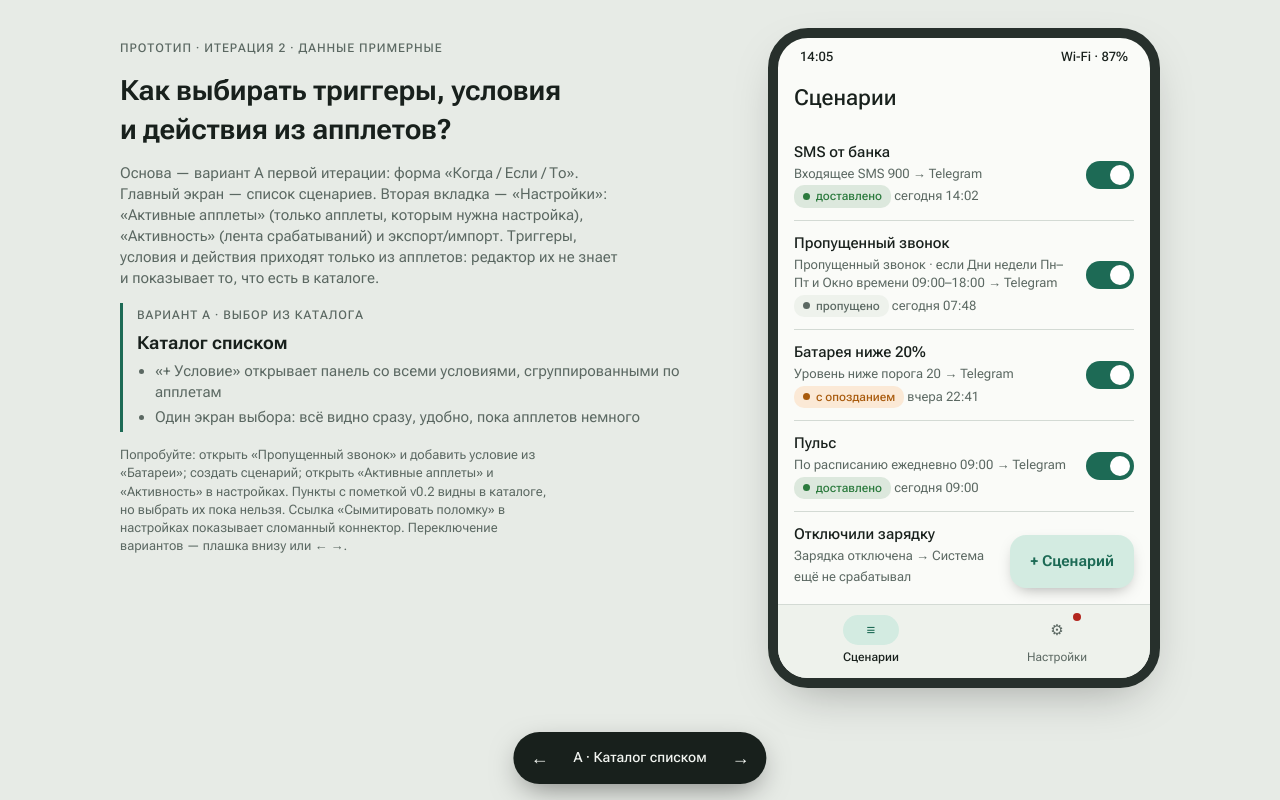
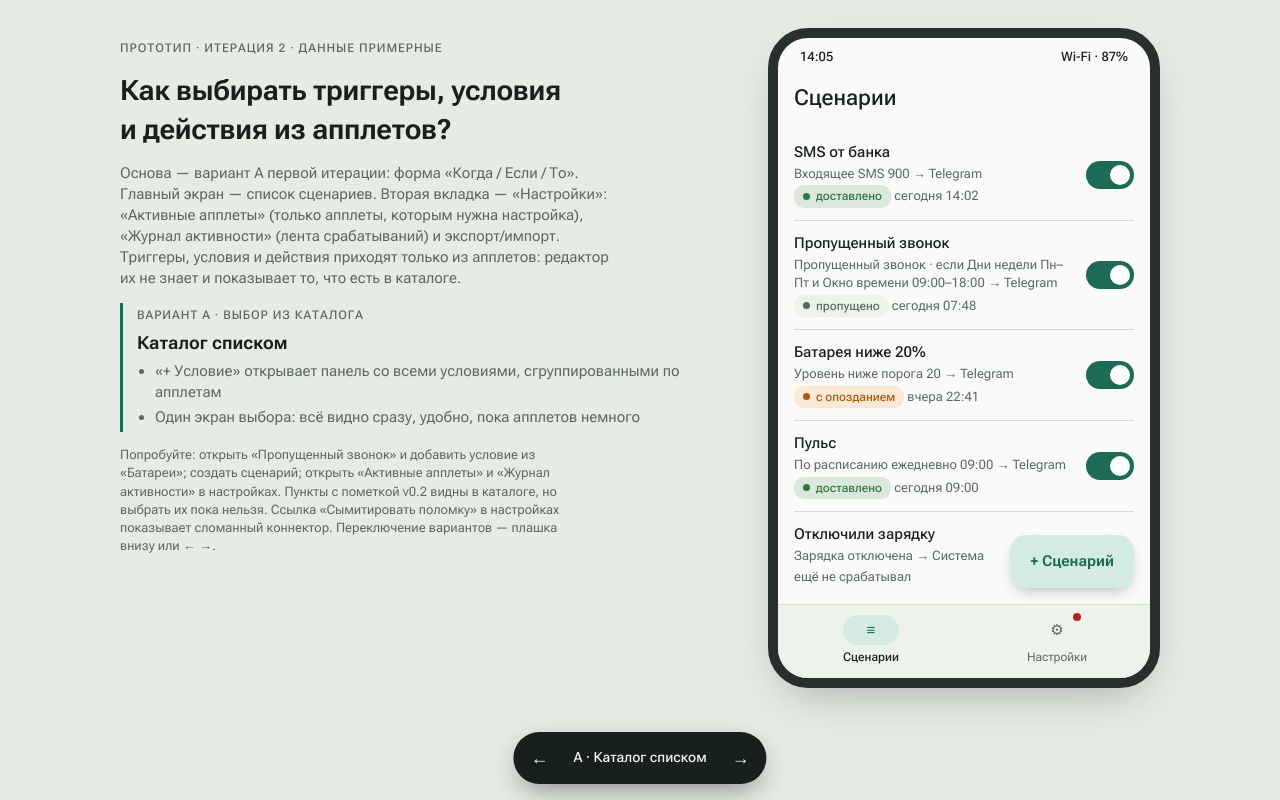
Before and after one commit to SBKubric/robby, a plain HTML site: page prototype/ui/index.html in a window 1280 px wide. Drawn offline with Linux system fonts and the light colour scheme.

Commit message:
Prototype: rename activity screen to activity journal (throwaway)
Co-Authored-By: Claude Opus 5.5 <noreply@anthropic.com>
Claude-Session: https://claude.ai/code/session_01PYGV4ApdiDYoe8WWqSJPyd

```diff
--- a/prototype/ui/index.html
+++ b/prototype/ui/index.html
@@ -175,9 +175,9 @@ button{cursor:pointer}
   <section class="intro">
     <div class="eyebrow">Прототип · итерация 2 · данные примерные</div>
     <h1>Как выбирать триггеры, условия и действия из апплетов?</h1>
-    <p>Основа — вариант A первой итерации: форма «Когда / Если / То». Главный экран — список сценариев. Вторая вкладка — «Настройки»: «Активные апплеты» (только апплеты, которым нужна настройка), «Активность» (лента срабатываний) и экспорт/импорт. Триггеры, условия и действия приходят только из апплетов: редактор их не знает и показывает то, что есть в каталоге.</p>
+    <p>Основа — вариант A первой итерации: форма «Когда / Если / То». Главный экран — список сценариев. Вторая вкладка — «Настройки»: «Активные апплеты» (только апплеты, которым нужна настройка), «Журнал активности» (лента срабатываний) и экспорт/импорт. Триггеры, условия и действия приходят только из апплетов: редактор их не знает и показывает то, что есть в каталоге.</p>
     <div class="vcard" id="vdesc"></div>
-    <p class="note">Попробуйте: открыть «Пропущенный звонок» и добавить условие из «Батареи»; создать сценарий; открыть «Активные апплеты» и «Активность» в настройках. Пункты с пометкой v0.2 видны в каталоге, но выбрать их пока нельзя. Ссылка «Сымитировать поломку» в настройках показывает сломанный коннектор. Переключение вариантов — плашка внизу или ← →.</p>
+    <p class="note">Попробуйте: открыть «Пропущенный звонок» и добавить условие из «Батареи»; создать сценарий; открыть «Активные апплеты» и «Журнал активности» в настройках. Пункты с пометкой v0.2 видны в каталоге, но выбрать их пока нельзя. Ссылка «Сымитировать поломку» в настройках показывает сломанный коннектор. Переключение вариантов — плашка внизу или ← →.</p>
   </section>
   <div class="phone" id="phone" aria-label="Экран телефона-сервера"></div>
 </div>
@@ -337,7 +337,7 @@ function settings(){
   const e=S.journal[0];
   return `<div class="content">
    ${navCard('applets','Активные апплеты',`Telegram ${S.conn.state==='ok'?'работает':'сломан'} · внешний модуль в v0.2`)}
-   ${navCard('activity','Активность',`последнее: ${e.t} · ${h(e.sc)}`)}
+   ${navCard('activity','Журнал активности',`последнее: ${e.t} · ${h(e.sc)}`)}
    <div class="sect">Настройки</div>
    <div class="list">
     <button class="item" data-act="noop"><span class="txt"><span class="t">Экспорт настроек</span><span class="d">Сценарии и апплеты в файл, без токенов</span></span><span class="muted">›</span></button>
@@ -376,7 +376,7 @@ function app(){
   const u=ui();
   if(u.view==='editor')return editor();
   if(u.view==='telegram')return tgScreen();
-  const sub={applets:['Активные апплеты',applets],activity:['Активность',activity]}[u.view];
+  const sub={applets:['Активные апплеты',applets],activity:['Журнал активности',activity]}[u.view];
   if(sub)return `<div class="appbar"><button class="icon-btn" data-act="back" aria-label="Назад">←</button><h3>${sub[0]}</h3></div><div class="screen">${sub[1]()}</div>`;
   const tabs=[['scen','Сценарии','≡'],['settings','Настройки','⚙']];
   const title={scen:'Сценарии',settings:'Настройки'}[u.tab];
```
